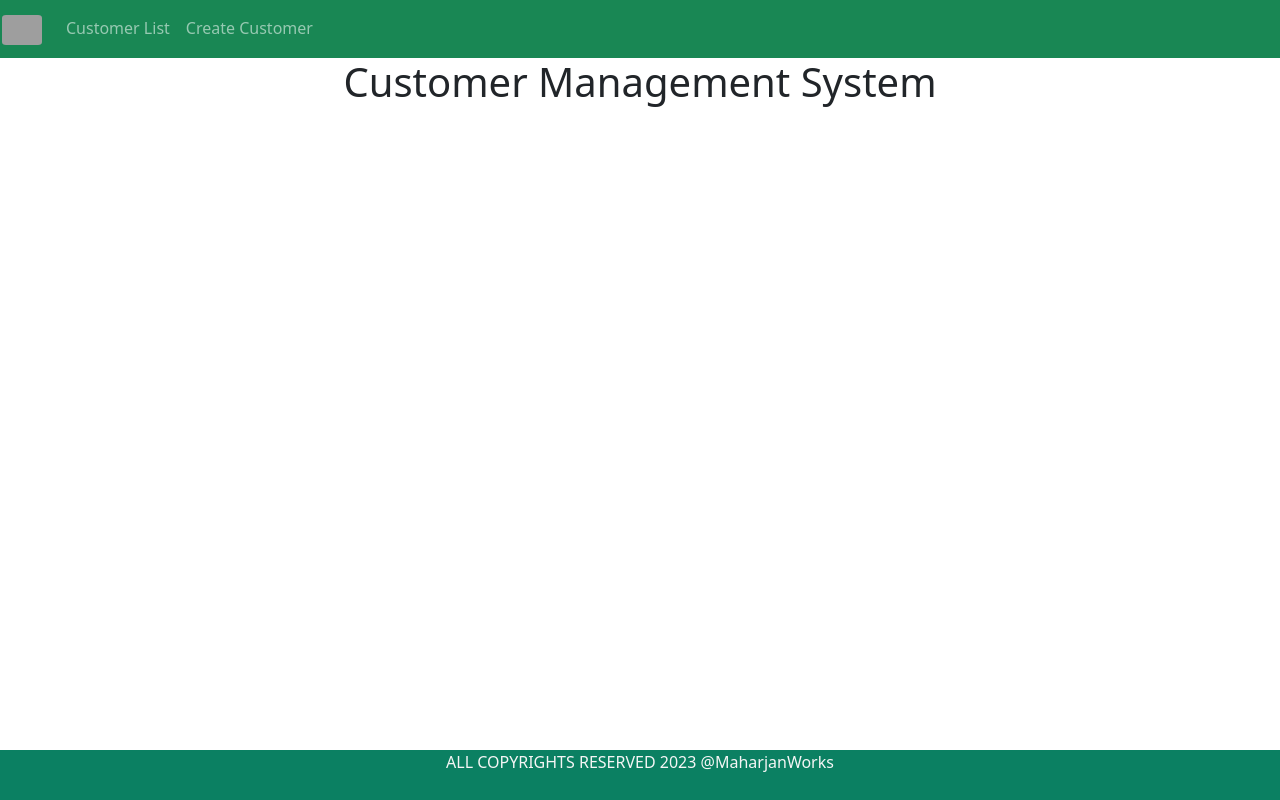
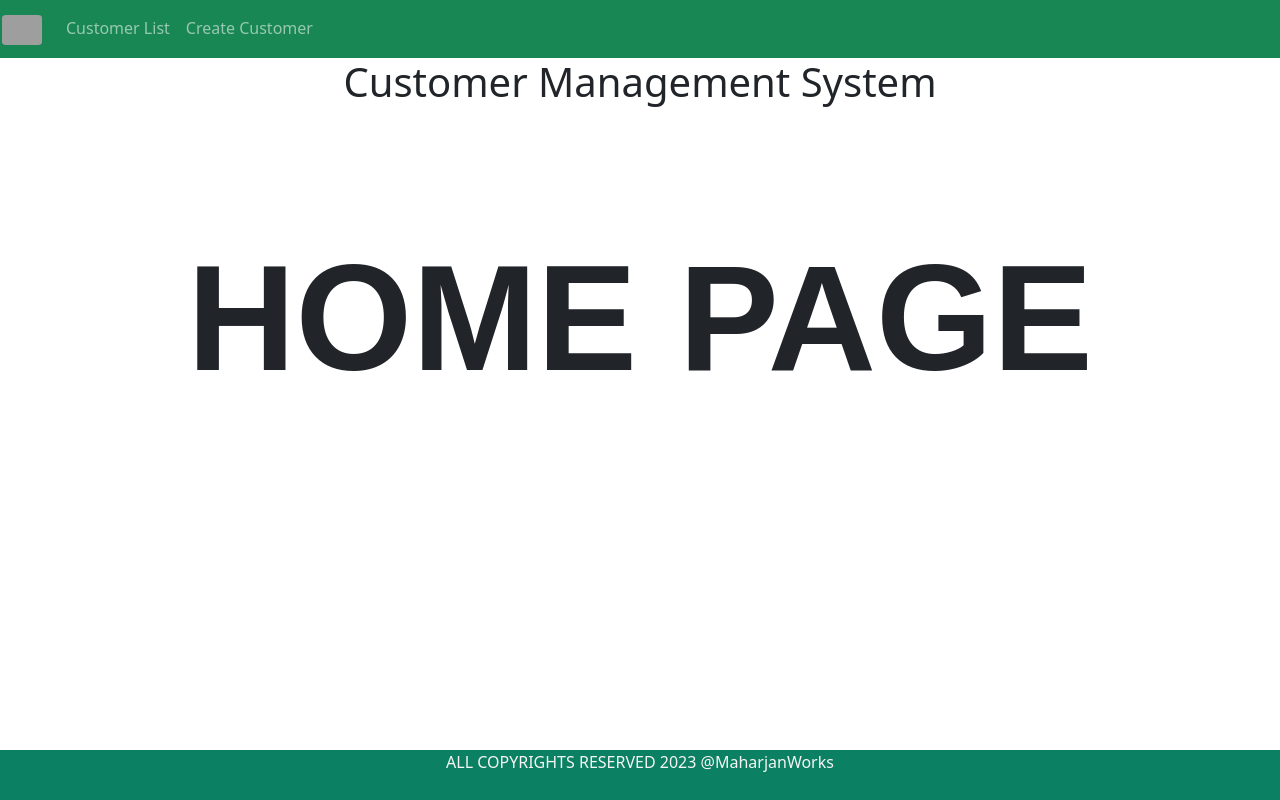
Before and after one commit to maharjan-works/customer-management-client, an Angular app: page /home in a window 1280 px wide. Before the commit this address led to /. Built offline with nearby package versions, Linux system fonts and the light colour scheme; grey boxes are pictures that could not be loaded.

Commit message:
home-component added

```diff
--- a/src/app/app-routing.module.ts
+++ b/src/app/app-routing.module.ts
@@ -2,11 +2,13 @@ import { NgModule } from '@angular/core';
 import { RouterModule, Routes } from '@angular/router';
 import { CustomerListComponent } from './customer-list/customer-list.component';
 import { CreateCustomerComponent } from './create-customer/create-customer.component';
+import { HomeComponent } from './home/home.component';
 
 const routes: Routes = [
   {path:"customers", component:CustomerListComponent},
   {path: '', redirectTo: 'customers', pathMatch: 'full'},
-  {path: 'create-customer',component: CreateCustomerComponent}
+  {path: 'create-customer',component: CreateCustomerComponent},
+  {path: 'home', component: HomeComponent}
 ];
 
 @NgModule({
--- a/src/app/app.component.html
+++ b/src/app/app.component.html
@@ -1,6 +1,6 @@
 <nav class = "navbar navbar-expand-sm bg-success navbar-dark">
     <ul class = "navbar-nav">
-        <a class="navbar-brand" routerLink="customers">
+        <a class="navbar-brand" routerLink="home">
             <img src="https://sagarmathaapartment.com/img/aad8c96691e62fbe.png" alt="Logo" style="width:40px;border-radius: 10%;margin-left: 2px;">
           </a>
         <li class = "nav-item">
--- a/src/app/app.module.ts
+++ b/src/app/app.module.ts
@@ -7,13 +7,15 @@ import { AppComponent } from './app.component';
 import { CustomerListComponent } from './customer-list/customer-list.component';
 import { CreateCustomerComponent } from './create-customer/create-customer.component';
 import { FormsModule } from '@angular/forms';
+import { HomeComponent } from './home/home.component';
 
 
 @NgModule({
   declarations: [
     AppComponent,
     CustomerListComponent,
-    CreateCustomerComponent
+    CreateCustomerComponent,
+    HomeComponent
   ],
   imports: [
     BrowserModule,
--- /dev/null
+++ b/src/app/home/home.component.css
@@ -0,0 +1,10 @@
+.homepage{
+    font-size: 150px;
+    font-weight: bold;
+    font-family:Arial, Helvetica, sans-serif;
+    font: 900;
+    width: 100%;
+    text-align: center;
+    margin-top:100px;
+    margin-bottom:100px;
+}
--- /dev/null
+++ b/src/app/home/home.component.html
@@ -0,0 +1,3 @@
+<div class="homepage">
+   <span>HOME PAGE</span>
+</div>
--- /dev/null
+++ b/src/app/home/home.component.ts
@@ -0,0 +1,15 @@
+import { Component, OnInit } from '@angular/core';
+
+@Component({
+  selector: 'app-home',
+  templateUrl: './home.component.html',
+  styleUrls: ['./home.component.css']
+})
+export class HomeComponent implements OnInit {
+
+  constructor() { }
+
+  ngOnInit(): void {
+  }
+
+}
```
Also changed, not shown: 1 other file (tests, documents, lock files or other folders).
